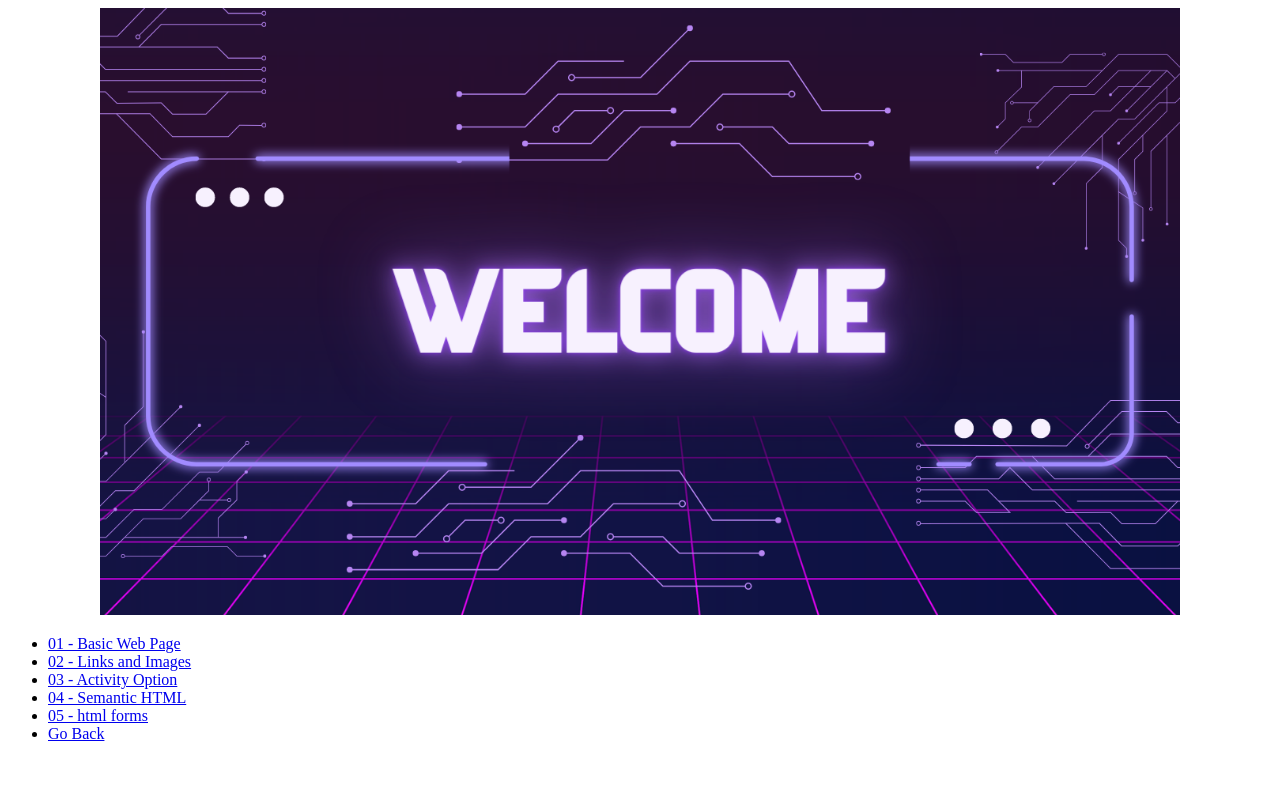
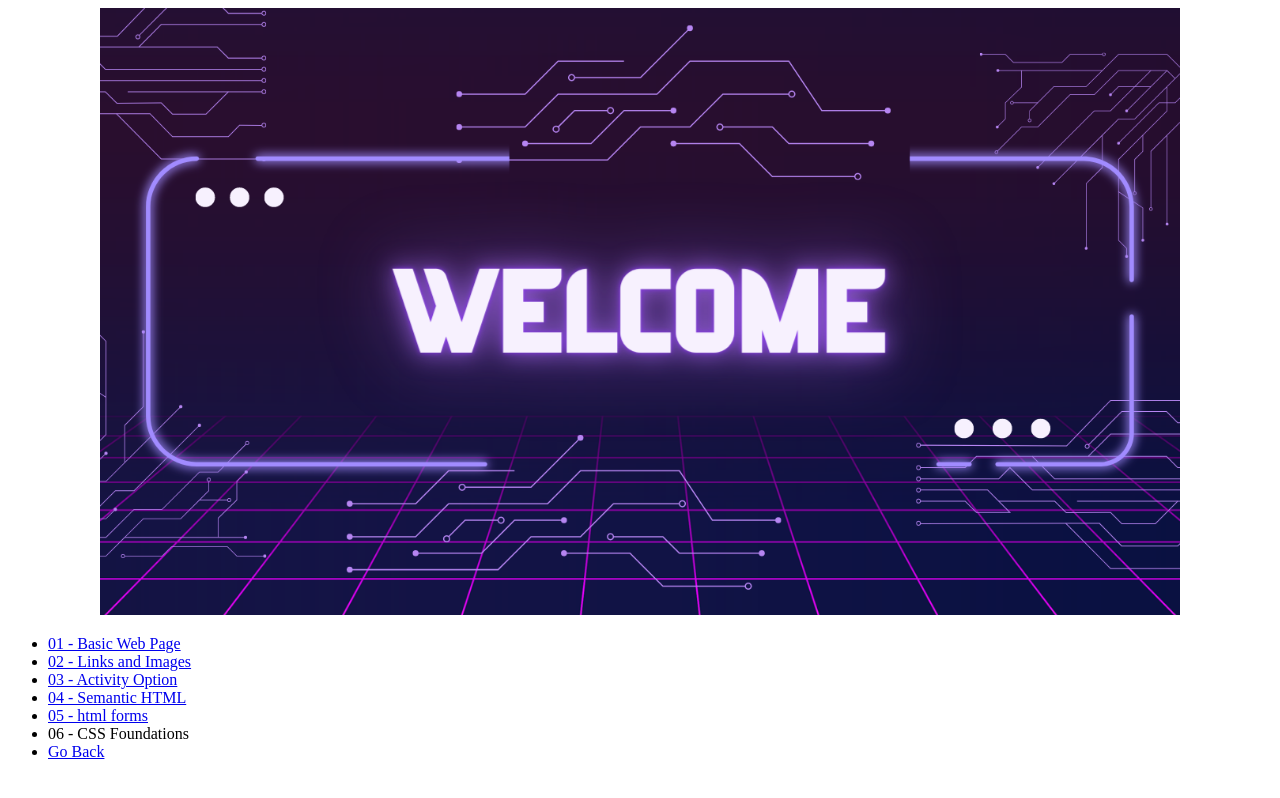
Before and after one commit to devjmdizon/wd82p, a plain HTML site: page index.html in a window 1280 px wide. Drawn offline with Linux system fonts and the light colour scheme; files whose address does not match are found by name.

Commit message:
Add CSS Foundations

```diff
--- a/index.html
+++ b/index.html
@@ -21,6 +21,7 @@
       </li>
       <li><a href="04-semantic_html/"> 04 - Semantic HTML</a></li>
       <li><a href="05-html_forms/">05 - html forms</a></li>
+      <li><a href="06-css_foundation/"></a>06 - CSS Foundations</li>
       <li>
         <a href="../03-exercise/index.html">Go Back</a>
       </li>
```
